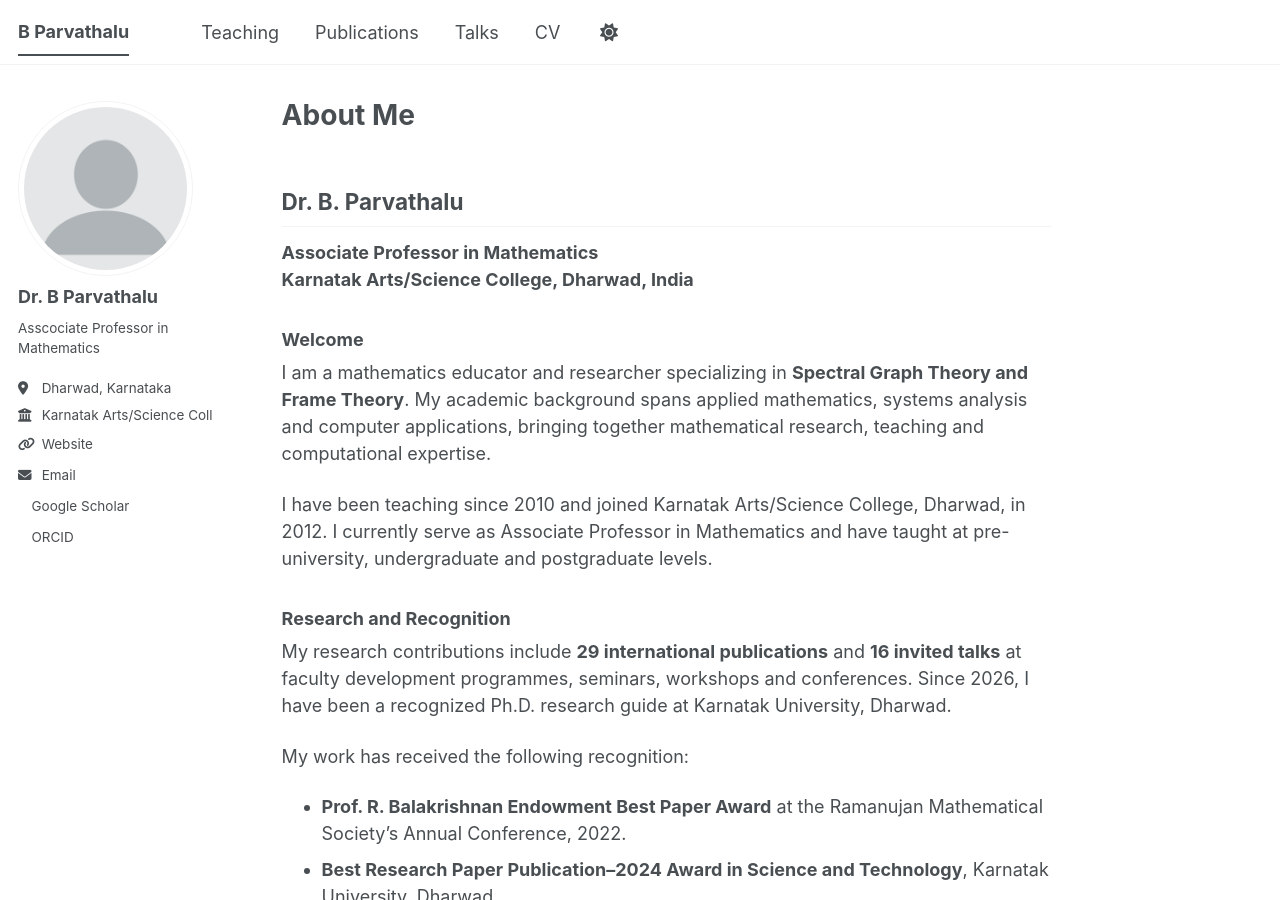
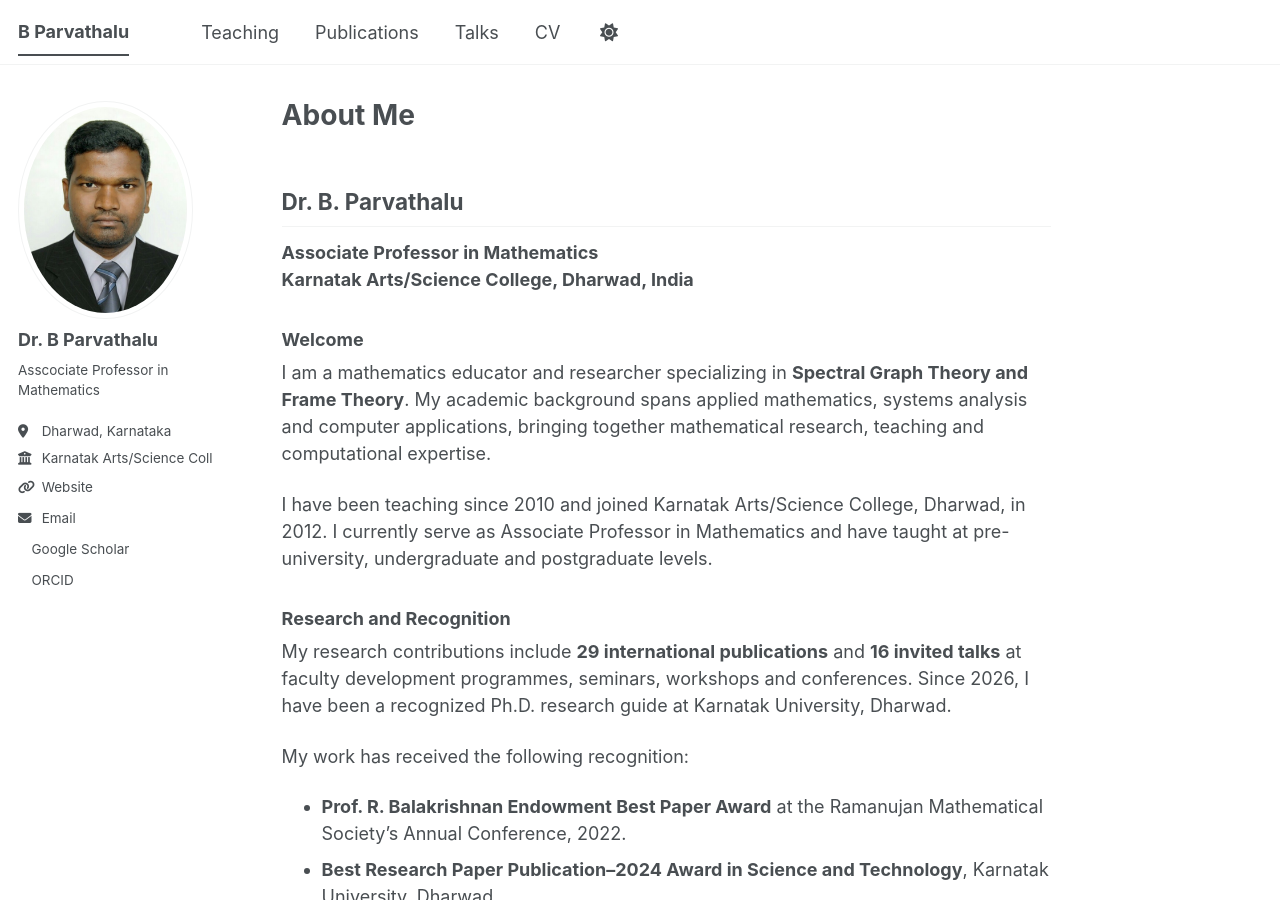
Before and after one commit to drbp-kcd/drbp-kcd.github.io, a Jekyll site: the page built from _pages/about.md, in a window 1280 px wide and 900 px high. Built offline with Jekyll 4.4.1, drawn with Linux system fonts in a browser that asks for light colours; a style sheet for code colours, icons or effects is not loaded.

Commit message:
Update _config.yml

```diff
--- a/_config.yml
+++ b/_config.yml
@@ -22,7 +22,7 @@ repository               : "drbp-kcd/drbp-kcd.github.io"
 #               Additional customization can be done by editing /_includes/author-profile.html
 author:
   # Biographic information
-  avatar           : "profile.png"
+  avatar           : "Pass Port Size.jpg"
   name             : "Dr. B Parvathalu"
   pronouns         : # example: "she/her"
   bio              : "Asscociate Professor in Mathematics"
```
